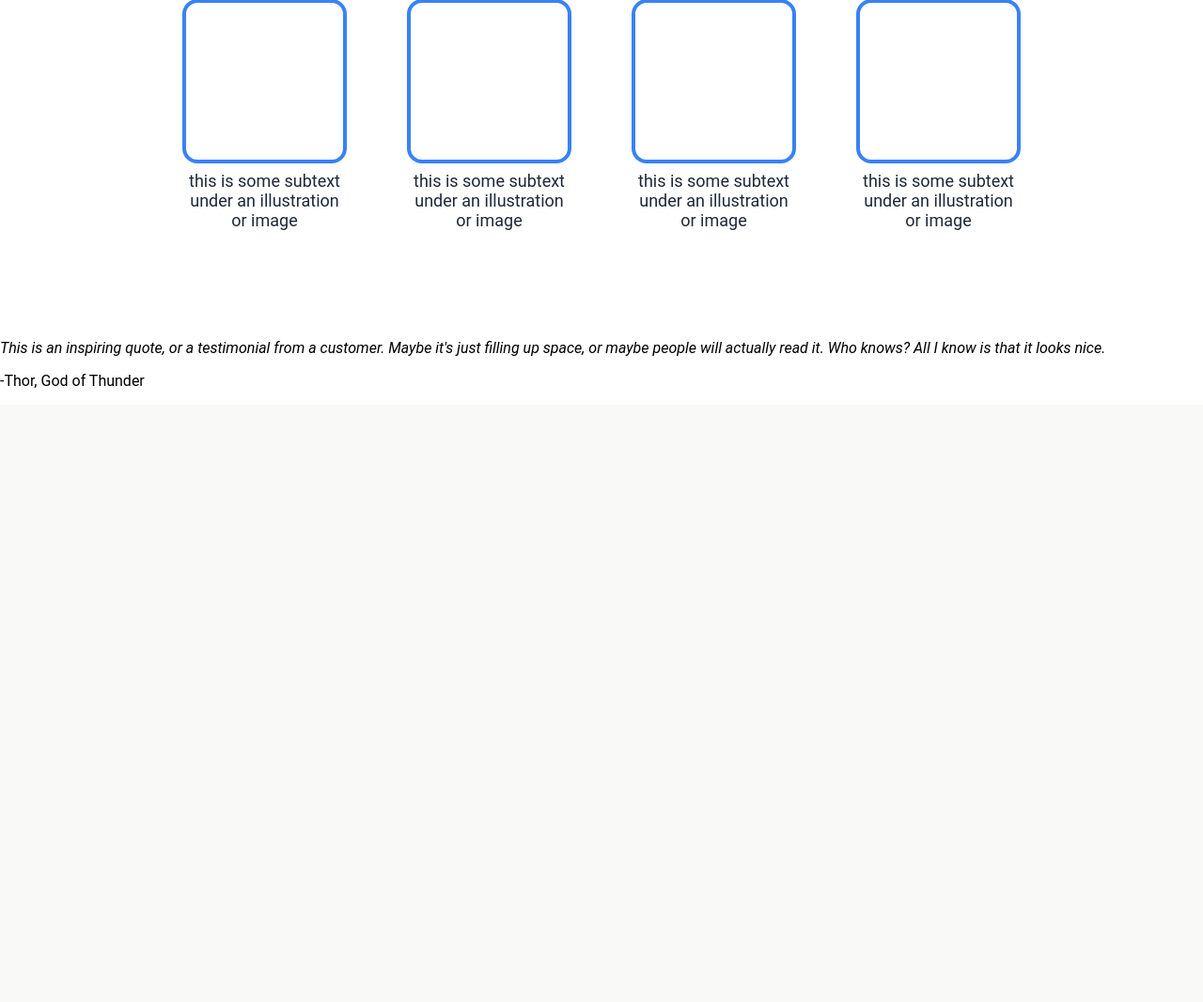
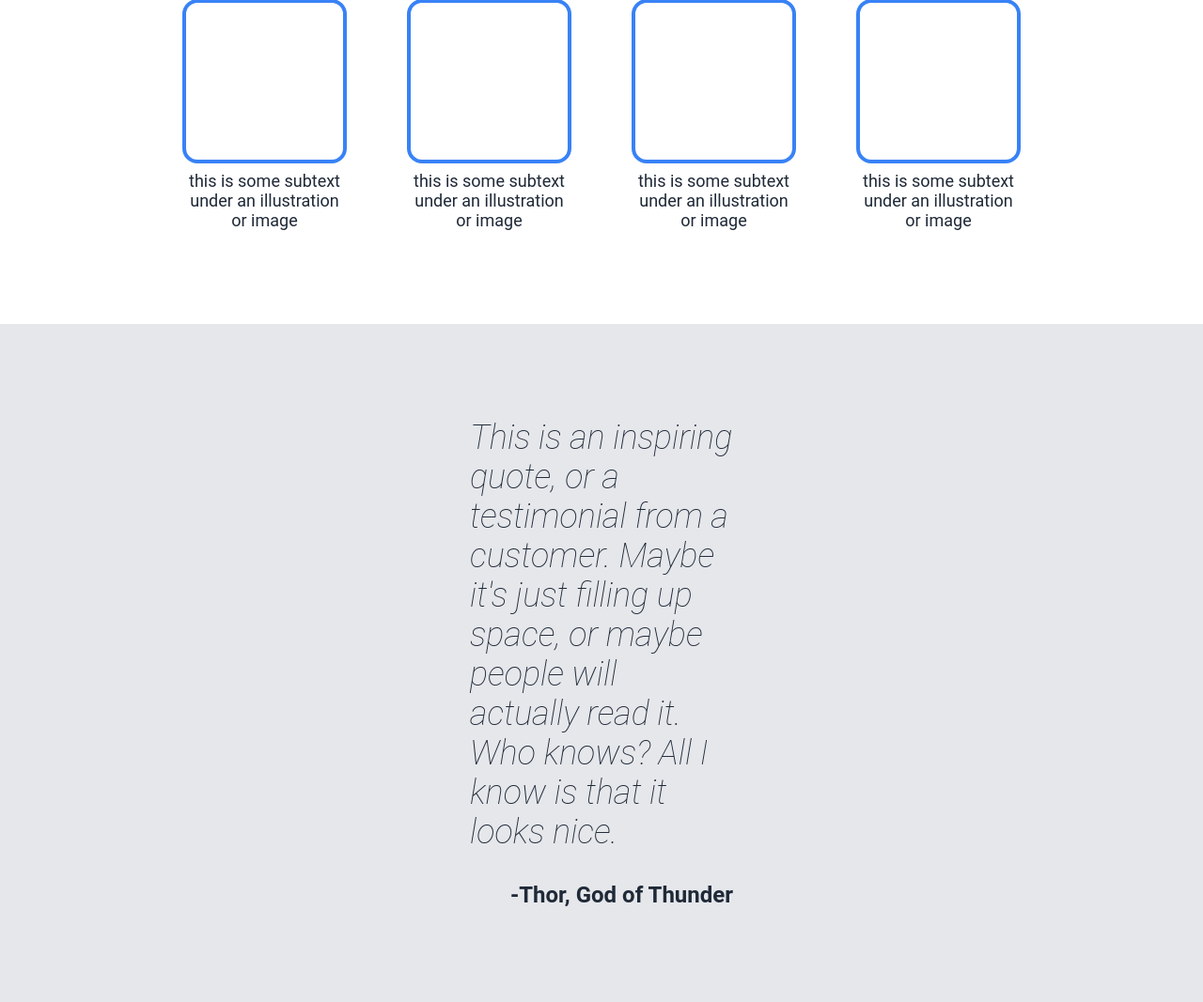
Before and after one commit to Monstermel/Playground, a PHP site: page / in a window 1280 px wide. Shown: the part 676-1743 px from the top of the page at 94% size. Before the commit the page ends 1089 px from the top, so only its background shows below. Run offline with PHP 8.4, Linux system fonts and the light colour scheme.

Commit message:
Add style to quote section

```diff
--- a/style.css
+++ b/style.css
@@ -130,3 +130,28 @@ body {
 	font-size: 18px;
 	color: #1F2937;
 }
+
+/* Quote section */
+
+.quote-sect {
+	padding: 100px 500px 100px;
+	display: flex;
+	flex-direction: column;
+	gap: 32px;
+	background-color: #E5E7EB;
+}
+
+.quote-sect > .quote-text {
+	font-size: 36px;
+	font-weight: lighter;
+	color: #1F2937;
+	margin: 0;
+}
+
+.quote-sect > .autor-text {
+	font-size: 24px;
+	font-weight: bolder;
+	text-align: right;
+	color: #1F2937;
+	margin: 0;
+}
```
